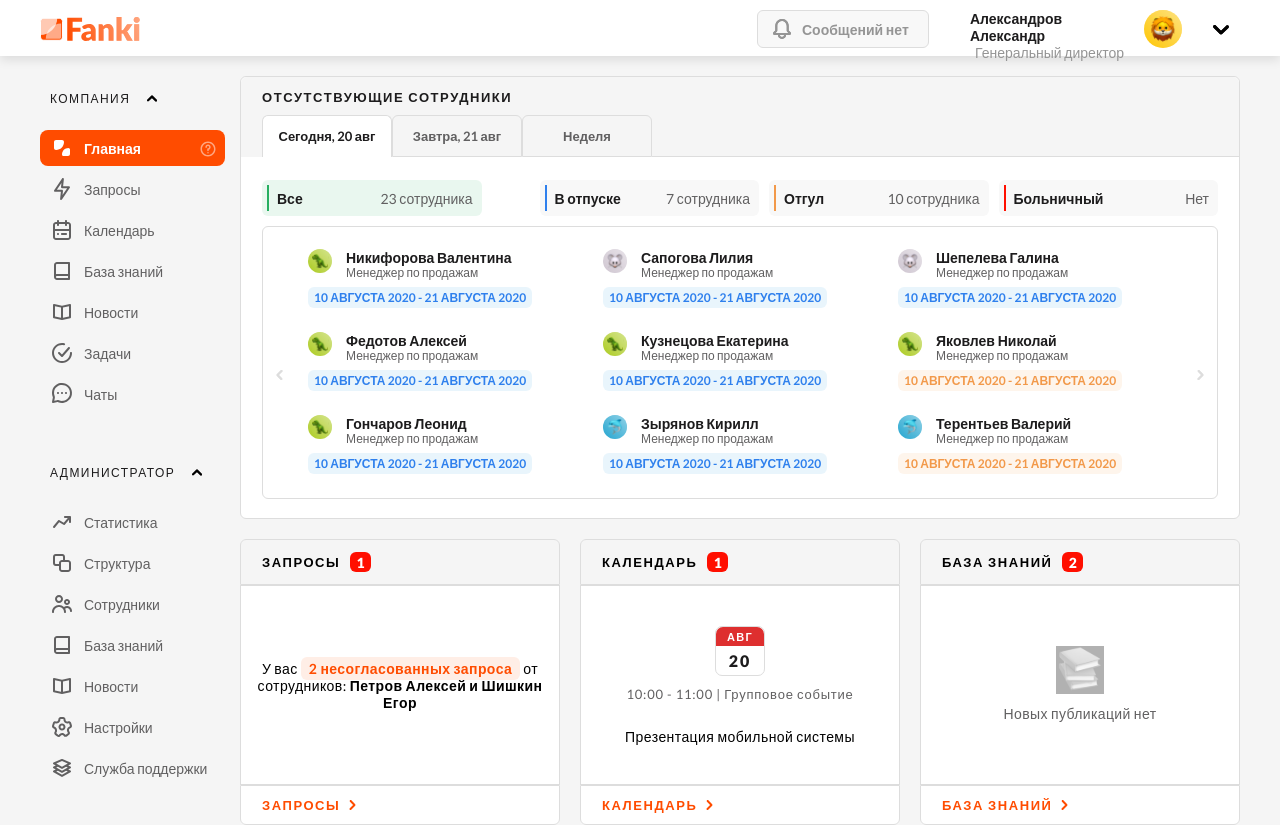
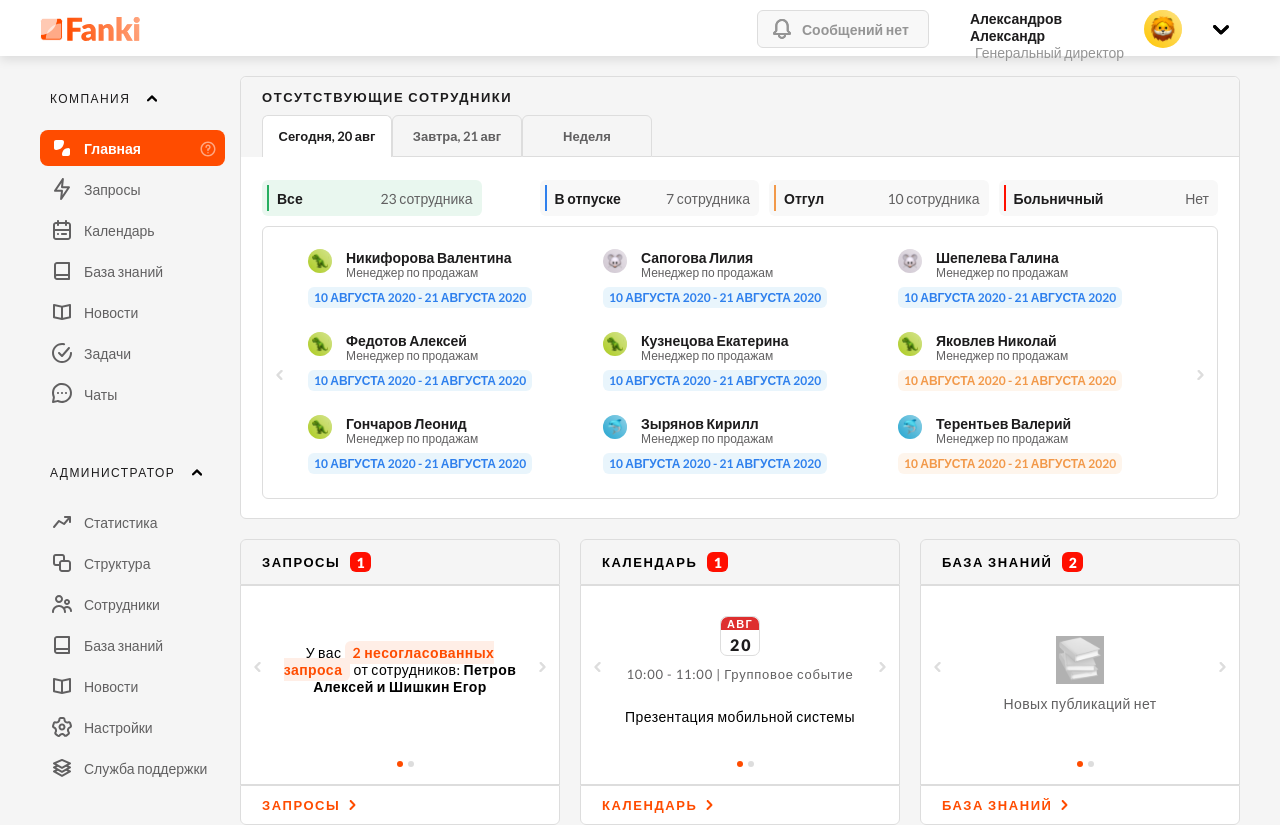
Before and after one commit to aman1998/IROKEZ, a React (Create React App) app: page / in a window 1280 px wide. Shown: the top 825 px of the page. Built offline with nearby package versions, Linux system fonts and the light colour scheme.

Commit message:
upgrade block

```diff
--- a/src/components/BaseBlock/styles.module.scss
+++ b/src/components/BaseBlock/styles.module.scss
@@ -1,9 +1,6 @@
 .blockContent {
     border: 1px solid #DDDDDD;
-    display: flex;
-    align-items: center;
-    justify-content: center;
-    padding: 0 6px;
+    padding: 50px 0 72px 0;
     height: 200px;
     div {
       text-align: center;
--- a/src/components/BlockTemplate/blockTemplate.js
+++ b/src/components/BlockTemplate/blockTemplate.js
@@ -1,6 +1,7 @@
 import React from 'react'
 import styles from './styles.module.scss'
 import Chevron from '../../assets/icons/chevron'
+import ChevronIcon from '../../assets/icons/chevron2.svg'
 
 const BlockTemplate = ({children, title, count}) => {
 // Этот компонент будет служить оберткой для блоков в гланом меню
@@ -10,7 +11,9 @@ const BlockTemplate = ({children, title, count}) => {
         <h2>{title}</h2>
         <span>{count}</span>
       </div>
+      <img src={ChevronIcon} alt='#' className={styles.chevronLeft}/>
       {children}
+      <img src={ChevronIcon} alt='#' className={styles.chevronRight}/>
       {title != 'Водопад событии' ?
         <div className={styles.blockLink}>
           <div>{title}</div>
@@ -18,6 +21,12 @@ const BlockTemplate = ({children, title, count}) => {
         </div> :
         <div className={styles.blockLink}></div>
       }
+
+      {/* Точки перехода для слайдера */}
+      <div className={styles.points}>
+        <div className={styles.pointsLeft}></div>
+        <div className={styles.pointsRight}></div>
+      </div>
     </div>
   )
 }
--- a/src/components/BlockTemplate/styles.module.scss
+++ b/src/components/BlockTemplate/styles.module.scss
@@ -2,6 +2,39 @@
   grid-area: Notification;
   background: #FFFFFF;
   border-radius: 6px;
+  position: relative;
+  .chevronLeft {
+  position: absolute;
+  top: 116px;
+  left: 6px;
+  transform: rotate(90deg);
+  }
+  .chevronRight {
+    position: absolute;
+    top: 116px;
+    right: 6px;
+    transform: rotate(-90deg);
+  }
+  .points {
+    display: flex;
+    position: absolute;
+    bottom: 58px;
+    left: 50%;
+    div {
+      width: 6px;
+      height: 6px;
+      background: #DDDDDD;
+      border-radius: 50%;
+      transform: translateX(-50%);
+    }
+    .pointsLeft {
+        margin-right: 5px;
+        background: #FF4C00;
+      }
+    .pontsRight {
+      margin-left: 5px;
+    }
+  }
   &Title {
     display: flex;
     align-items: center;
--- a/src/components/CalendarBlock/styles.module.scss
+++ b/src/components/CalendarBlock/styles.module.scss
@@ -1,23 +1,9 @@
 .blockContent {
     border: 1px solid #DDDDDD;
     display: flex;
-    align-items: center;
     justify-content: center;
-    padding: 0 6px;
+    padding: 30px 40px 58px 40px;
     height: 200px;
-    // div {
-    //   font-size: 14px;
-    //   line-height: 17px;
-    //   letter-spacing: 0.03em;
-    //   text-align: center;
-    //   span {
-    //   font-weight: bold;
-    //   color: #FF4C00;
-    //   background: #FFEEE6;
-    //   border-radius: 6px;
-    //   padding: 3px 8px;
-    //   }
-    // }
     .calendar {
       display: flex;
       flex-direction: column;
@@ -26,11 +12,13 @@
         background: #FFFFFF;
         border: 1px solid #DDDDDD;
         border-radius: 7px;
-        width: 50px;
-        height: 50px;
+        width: 40px;
+        height: 40px;
         margin-bottom: 10px;
         &Month {
-          padding: 3px 7px;
+          display: flex;
+          align-items: center;
+          justify-content: center;
           font-weight: 900;
           font-size: 11px;
           line-height: 13px;
--- a/src/components/RequestBlock/request.js
+++ b/src/components/RequestBlock/request.js
@@ -3,16 +3,6 @@ import BlockTemplate from '../BlockTemplate/blockTemplate'
 import styles from './styles.module.scss'
 
 const CalendarBlock = () => {
-    const settings = {
-      dots: true,
-      fade: true,
-      infinite: true,
-      speed: 500,
-      slidesToShow: 1,
-      slidesToScroll: 1,
-      arrows: true,
-      className:'sliders'
-    };
   return (
     <BlockTemplate title={'Запросы'} count='1'>
     {/* Блок с запросами */}
--- a/src/components/RequestBlock/styles.module.scss
+++ b/src/components/RequestBlock/styles.module.scss
@@ -1,12 +1,10 @@
 .blockContent {
     border: 1px solid #DDDDDD;
-    display: flex;
-    align-items: center;
-    justify-content: center;
-    padding: 0 6px;
-    height: 200px;
+    padding: 58px 41px 80px 41px;
+    height: 200px;;
     div {
       letter-spacing: 0.03em;
+      // max-width: 248px;
       text-align: center;
       span {
       font-weight: bold;
```
